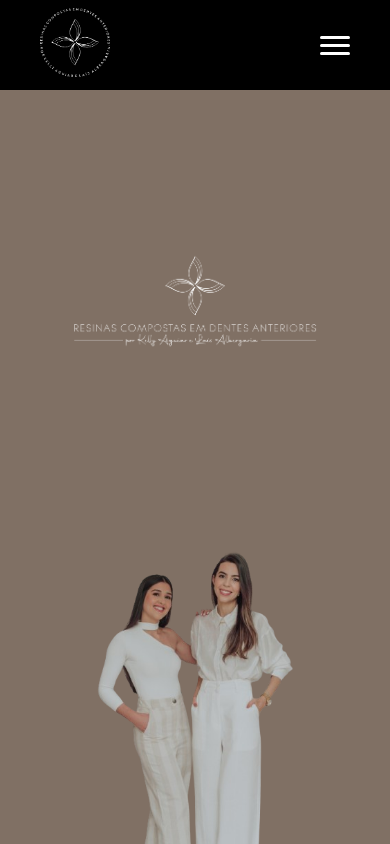
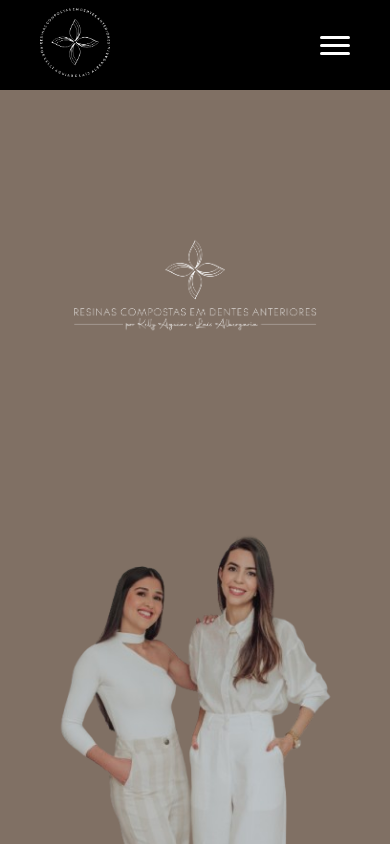
Before and after one commit to SamuellAguiar/Site_Kelly, a React (Vite) app in the folder landing-page/landing-page/: page / in a window 390 px wide. Shown: the top 844 px of the page. Built offline with nearby package versions, Linux system fonts and the light colour scheme; a web font is replaced by a local one.

Commit message:
fix: Fixes for the landing page

```diff
--- a/landing-page/landing-page/src/components/home/Home.css
+++ b/landing-page/landing-page/src/components/home/Home.css
@@ -17,14 +17,15 @@ html {
   min-height: 100vh;
   flex-direction: row;
   flex-wrap: wrap;
+  align-items: flex-start; /* Evita espaços verticais desnecessários */
 }
 
 .home-img {
   flex: 1;
   min-width: 300px;
-  height: auto;
-  max-height: 100vh;
-  object-fit: contain;
+  height: 100vh;
+  object-fit: cover; /* Preenche melhor sem espaço entre as imagens */
+  display: block;
 }
 
 /* Responsividade para telas pequenas */
@@ -32,14 +33,14 @@ html {
   .home-wrapper {
     flex-direction: column;
     height: auto;
-    /* Altura automática para conter as imagens empilhadas */
   }
 
   .home-img {
     width: 100vw;
     height: auto;
-    /* Altura automática para manter proporção */
-    max-height: 50vh;
-    /* Limita a altura das imagens para caberem bem na tela */
+    max-height: none;
+    object-fit: cover;
+    margin: 0;
+    padding: 0;
   }
 }
```
